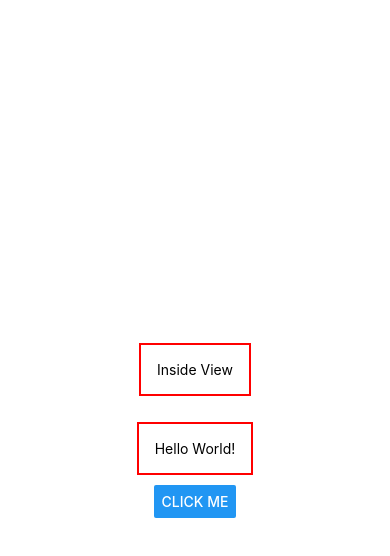
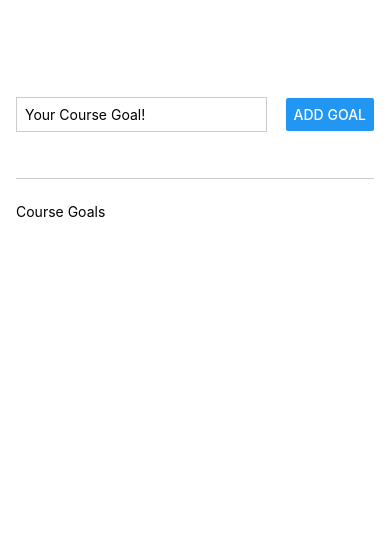
Before and after one commit to Yanters/React-Native, a React Native app: screen / in a window 390 px wide. Shown: the top 556 px of the page. Built offline with nearby package versions, Linux system fonts and the light colour scheme.

Commit message:
displaying goals with scrolview

```diff
--- a/App.js
+++ b/App.js
@@ -1,32 +1,82 @@
-import { Button, StyleSheet, Text, View } from 'react-native';
+import {
+  Button,
+  StyleSheet,
+  Text,
+  TextInput,
+  View,
+  ScrollView,
+} from 'react-native';
+import React, { useState } from 'react';
 
 export default function App() {
+  const [enteredGoal, setEnteredGoal] = useState('');
+  const [courseGoals, setCourseGoals] = useState([]);
+
+  const goalInputHandler = (enteredText) => {
+    setEnteredGoal(enteredText);
+  };
+
+  const addGoalHandler = () => {
+    console.log(enteredGoal);
+    setCourseGoals((currentGoals) => [...currentGoals, enteredGoal]);
+  };
+
   return (
-    <View style={styles.container}>
-      <View>
-        <Text style={styles.dummyText}>Inside View</Text>
+    <View style={styles.appContainer}>
+      <View style={styles.inputContainer}>
+        <TextInput
+          style={styles.textInput}
+          placeholder='Your Course Goal!'
+          onChangeText={goalInputHandler}
+        />
+        <Button title='ADD GOAL' onPress={addGoalHandler} />
       </View>
-      <Text
-        style={{ margin: 10, borderWidth: 2, borderColor: 'red', padding: 16 }}
-      >
-        Hello World!
-      </Text>
-      <Button title='Click Me' />
+      <View style={styles.goalsContainer}>
+        <ScrollView>
+          <Text>Course Goals</Text>
+          {courseGoals.map((goal) => (
+            <View key={goal} style={styles.goalItem}>
+              <Text style={styles.goalItemText}>{goal}</Text>
+            </View>
+          ))}
+        </ScrollView>
+      </View>
     </View>
   );
 }
 
 const styles = StyleSheet.create({
-  container: {
+  appContainer: {
     flex: 1,
-    backgroundColor: '#fff',
+    paddingTop: 50,
+    paddingHorizontal: 16,
+  },
+  inputContainer: {
+    flex: 1,
+    flexDirection: 'row',
+    justifyContent: 'space-between',
     alignItems: 'center',
-    justifyContent: 'center',
+    marginBottom: 24,
+    borderBottomWidth: 1,
+    borderBottomColor: '#ccc',
   },
-  dummyText: {
-    margin: 16,
-    padding: 16,
-    borderWidth: 2,
-    borderColor: 'red',
+  textInput: {
+    borderWidth: 1,
+    borderColor: '#ccc',
+    width: '70%',
+    marginRight: 8,
+    padding: 8,
+  },
+  goalsContainer: {
+    flex: 5,
+  },
+  goalItem: {
+    margin: 8,
+    padding: 8,
+    borderRadius: 6,
+    backgroundColor: '#5e0acc',
+  },
+  goalItemText: {
+    color: '#fff',
   },
 });
```
